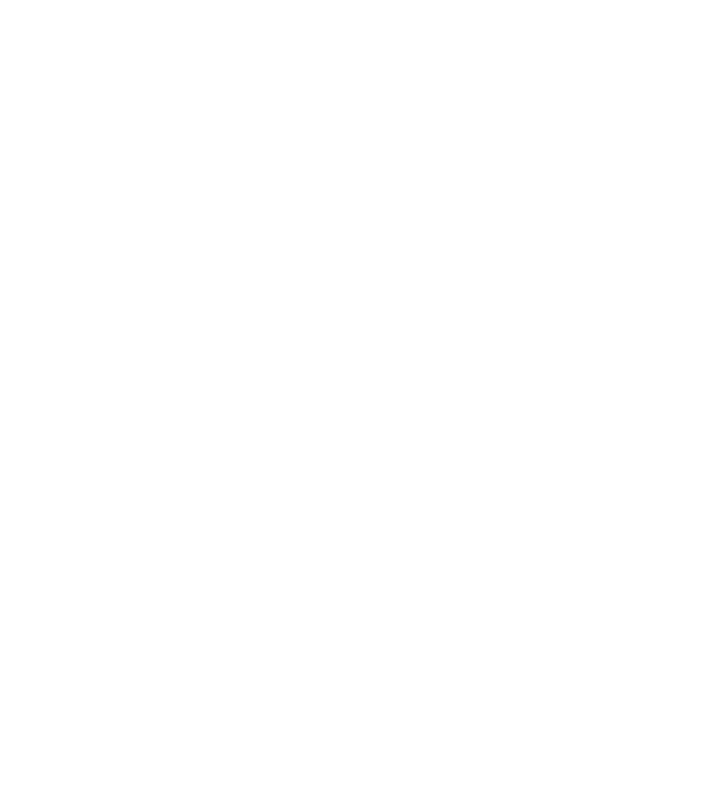
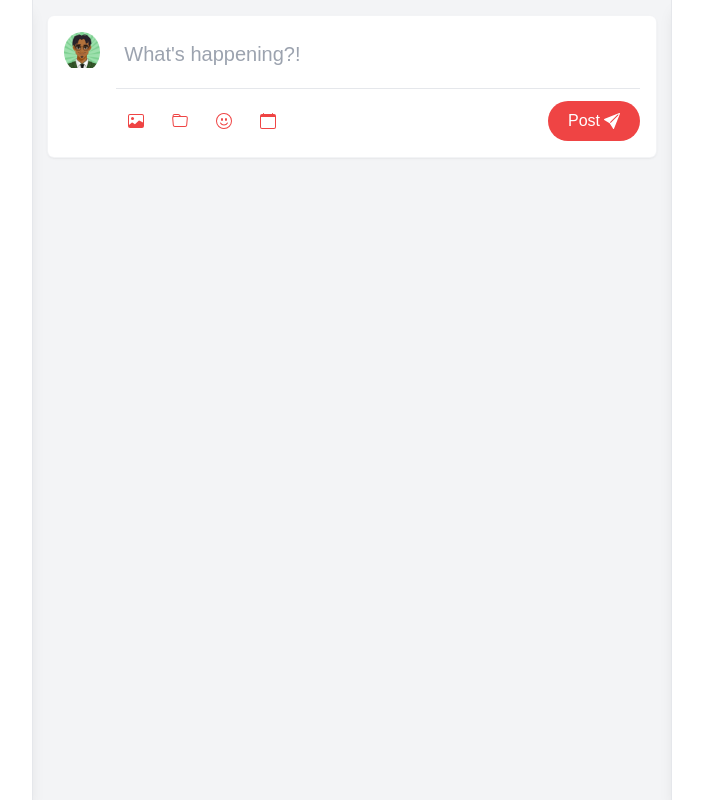
Before and after one commit to geek-nath/ding, a React (Create React App) app: page / in a window 1280 px wide. Before the commit this address had no page. Shown: the whole page, without its empty margins (288-991 px from the left). Built offline with nearby package versions, Linux system fonts and the light colour scheme.

Commit message:
project init

```diff
--- a/package.json
+++ b/package.json
@@ -6,6 +6,7 @@
     "@testing-library/jest-dom": "^5.17.0",
     "@testing-library/react": "^13.4.0",
     "@testing-library/user-event": "^13.5.0",
+    "firebase": "^10.1.0",
     "react": "^18.2.0",
     "react-dom": "^18.2.0",
     "react-icons": "^4.10.1",
--- a/src/App.js
+++ b/src/App.js
@@ -1,16 +1,18 @@
 import React from 'react'
 import { BrowserRouter as Router, Routes, Route } from 'react-router-dom'
 import SignUpPage from './pages/sign-up/signUp'
+import SignInPage from './pages/sign-in/signIn'
+import Homepage from './pages/home/homepage'
 
 const App = () => {
   return (
-    <>
-      <Router>
-        <Routes>
-          <Route element={<SignUpPage />} path='/sign-up' />
-        </Routes>
-      </Router>
-    </>
+    <Router>
+      <Routes>
+        <Route element={<SignUpPage />} path='/sign-up' />
+        <Route element={<SignInPage />} path='/sign-in' />
+        <Route element={<Homepage />} path='/' />
+      </Routes>
+    </Router>
   )
 }
 
--- a/src/assets/SCSS/global.scss
+++ b/src/assets/SCSS/global.scss
@@ -17,4 +17,41 @@ body {
       }
     }
   }
+
+  // sections styling
+
+  section {
+    .feeds_box {
+      width: 50%;
+      margin: 0px auto;
+    }
+  }
+
+  // avatar_box
+
+  .avatar_box {
+    height: 40px;
+    width: 40px;
+    overflow: hidden;
+    border-radius: 50%;
+  }
+
+  // icon buttons
+
+  .ico_btn {
+    height: 40px;
+    width: 40px;
+    border-radius: 50%;
+  }
+
+  // global button style
+
+  button {
+    border-radius: 50px;
+
+    .disabled {
+      opacity: 0.5 !important;
+      cursor: not-allowed !important;
+    }
+  }
 }
--- /dev/null
+++ b/src/components/avatar.jsx
@@ -0,0 +1,12 @@
+import React from 'react'
+import Avatar from '../assets/images/avatar.png'
+
+const UserAvatar = () => {
+  return (
+    <div className='avatar_box'>
+      <img src={Avatar} width={'100%'} alt="avatar" />
+    </div>
+  )
+}
+
+export default UserAvatar
--- /dev/null
+++ b/src/components/feedContainer.jsx
@@ -0,0 +1,12 @@
+import React from 'react'
+import PostArea from './postArea'
+
+const FeedContainers = () => {
+  return (
+    <main className='feeds_box p-4'>
+      <PostArea />
+    </main>
+  )
+}
+
+export default FeedContainers
--- /dev/null
+++ b/src/components/postArea.jsx
@@ -0,0 +1,72 @@
+import React, { useState } from 'react'
+import UserAvatar from './avatar'
+import * as BsIcons from 'react-icons/bs'
+
+const PostArea = () => {
+
+  // check if text input is active to show publicity buttons
+  const [isActive, setIsActive] = useState(false);
+
+  const textInputFocus = () => {
+    setIsActive(true);
+  }
+
+  // other icons array
+  const iconsObjects = [
+    {
+      icon: <BsIcons.BsImage />,
+      iconName: 'Media'
+    },
+
+    {
+      icon: <BsIcons.BsFolder />,
+      iconName: 'Documents'
+    },
+
+    {
+      icon: <BsIcons.BsEmojiSmile />,
+      iconName: 'Emoji'
+    },
+
+    {
+      icon: <BsIcons.BsCalendar />,
+      iconName: 'Schedule'
+    },
+  ]
+
+  // post text value
+  const [postValue, SetPostValue] = useState('');
+  const [buttonState, setButtonState] = useState(false);
+
+  return (
+    <div className='p-4 rounded-md shadow ring-1 ring-gray-100 bg-white'>
+      <div className="flex gap-4">
+        <UserAvatar />
+        <div className='w-full'>
+          <div className="border-b pb-3">
+            <button className={isActive ? 'py-1 flex items-center gap-2 px-3 ring-1 ring-red-500 mb-2 text-red-500 text-sm' : 'py-1 hidden items-center gap-2 px-3 ring-1 ring-red-500 mb-2 text-red-500 text-sm'} style={{ borderRadius: "50px" }}>Everyone <BsIcons.BsChevronDown /></button>
+            <input type="text" onFocus={textInputFocus} value={postValue} onChange={(e) => SetPostValue(e.target.value)} name="post-content" id="post-content" placeholder="What's happening?!" className='w-full p-2 outline-none text-xl' />
+            <button className={isActive ? 'py-1 flex items-center gap-2 px-3 mt-2 text-red-500 text-sm duration-300 hover:bg-red-50' : 'py-1 hidden items-center gap-2 px-3 mt-2 text-red-500 text-sm duration-300 hover:bg-red-50'} style={{ borderRadius: "50px" }}><BsIcons.BsGlobeAmericas /> Everyone can reply</button>
+          </div>
+
+          <div className="mt-3 flex">
+            <div className="mr-auto">
+              <div className="flex gap-1">
+                {iconsObjects.map((data, index) => {
+                  return (
+                    <button key={index} className='ico_btn text-red-500 flex items-center text-md justify-center duration-300 hover:bg-red-50'>
+                      {data.icon}
+                    </button>
+                  )
+                })}
+              </div>
+            </div>
+            <button className='bg-red-500 text-white py-2 px-5 flex items-center gap-1'>Post <BsIcons.BsSendFill /></button>
+          </div>
+        </div>
+      </div>
+    </div>
+  )
+}
+
+export default PostArea
--- /dev/null
+++ b/src/components/sidebarNav.jsx
@@ -0,0 +1,11 @@
+import React from 'react'
+
+const SidebarNav = () => {
+  return (
+    <aside className='siderbar fixed left-0 shadow-lg bg-white top-0 bottom-0 w-1/4 ring-1 ring-gray-200'>
+
+    </aside>
+  )
+}
+
+export default SidebarNav
--- /dev/null
+++ b/src/components/widgetBar.jsx
@@ -0,0 +1,11 @@
+import React from 'react'
+
+const WidgetSidebar = () => {
+  return (
+    <aside className='siderbar fixed right-0 shadow-lg bg-white top-0 bottom-0 w-1/4 ring-1 ring-gray-200'>
+
+    </aside>
+  )
+}
+
+export default WidgetSidebar
--- /dev/null
+++ b/src/firebase.js
@@ -0,0 +1,18 @@
+// Import the functions you need from the SDKs you need
+import { initializeApp } from "firebase/app";
+import { getAuth } from 'firebase/auth'
+
+// Your web app's Firebase configuration
+const firebaseConfig = {
+  apiKey: "AIzaSyCBBZxt1PvXhe0dO9GWBaQogQKBFFCF9P8",
+  authDomain: "ding-77a76.firebaseapp.com",
+  projectId: "ding-77a76",
+  storageBucket: "ding-77a76.appspot.com",
+  messagingSenderId: "246320682339",
+  appId: "1:246320682339:web:f3267e858acac86e8cef56"
+};
+
+// Initialize Firebase
+const app = initializeApp(firebaseConfig);
+const auth = getAuth();
+export { app, auth };
--- /dev/null
+++ b/src/pages/home/homepage.jsx
@@ -0,0 +1,20 @@
+import React from 'react'
+import SidebarNav from '../../components/sidebarNav'
+import WidgetSidebar from '../../components/widgetBar'
+import PostArea from '../../components/postArea'
+import FeedContainers from '../../components/feedContainer'
+
+const Homepage = () => {
+  return (
+    <section className='bg-gray-100 h-screen w-screen'>
+      {/* sidebar navigation */}
+      <SidebarNav />
+      {/* widgets sidebar */}
+      <WidgetSidebar />
+      {/* feeds container */}
+      <FeedContainers />
+    </section>
+  )
+}
+
+export default Homepage
--- a/src/pages/sign-in/signIn.jsx
+++ b/src/pages/sign-in/signIn.jsx
@@ -1,9 +1,43 @@
 import React from 'react'
+import dingLogo from '../../assets/images/ding-logo.png'
+import Button from '../../components/button'
+import { Link } from 'react-router-dom'
+import FormInputs from '../../components/formInput'
+import PasswordInputs from '../../components/passwordInput'
 
-const signIn = () => {
+const SignUpPage = () => {
   return (
-    <div>signIn</div>
+    <>
+      <section className='sign-up flex h-screen w-screen items-center justify-center'>
+        <main className='sm:w-full sm:mx-auto sm:max-w-sm'>
+          <div>
+            <img className='mx-auto h-20 w-auto' src={dingLogo} alt='ding' />
+            <h2 className='text-center text-2xl font-bold tracking-tight text-red-500'>
+              Sign in to your account.
+            </h2>
+          </div>
+          <form method='POST' className='space-y-4 mt-5' action='#'>
+            <FormInputs
+              autoComplete={'email'}
+              labelText={'Email address'}
+              type={'email'}
+              forInput={'email'}
+            />
+            <PasswordInputs />
+            <div>
+              <Button
+                buttonText={'Sign In'}
+                addedClassName={'w-full'}
+              />
+            </div>
+            <div className="text-center text-gray-400">
+              New to Ding? <Link to='/sign-up' className='text-red-500 no-underline'>Create an account </Link>
+            </div>
+          </form>
+        </main>
+      </section>
+    </>
   )
 }
 
-export default signIn
+export default SignUpPage
--- a/src/pages/sign-up/signUp.jsx
+++ b/src/pages/sign-up/signUp.jsx
@@ -13,7 +13,7 @@ const SignUpPage = () => {
           <div>
             <img className='mx-auto h-20 w-auto' src={dingLogo} alt='ding' />
             <h2 className='text-center text-2xl font-bold tracking-tight text-red-500'>
-              Sign in to your account.
+              Create a new account.
             </h2>
           </div>
           <form method='POST' className='space-y-4 mt-5' action='#'>
@@ -32,7 +32,7 @@ const SignUpPage = () => {
             <PasswordInputs />
             <div>
               <Button
-                buttonText={'Sign Up'}
+                buttonText={'Create account'}
                 addedClassName={'w-full'}
               />
             </div>
```
Also changed, not shown: src/assets/images/avatar.png (added), 1 other file (tests, documents, lock files or other folders).
